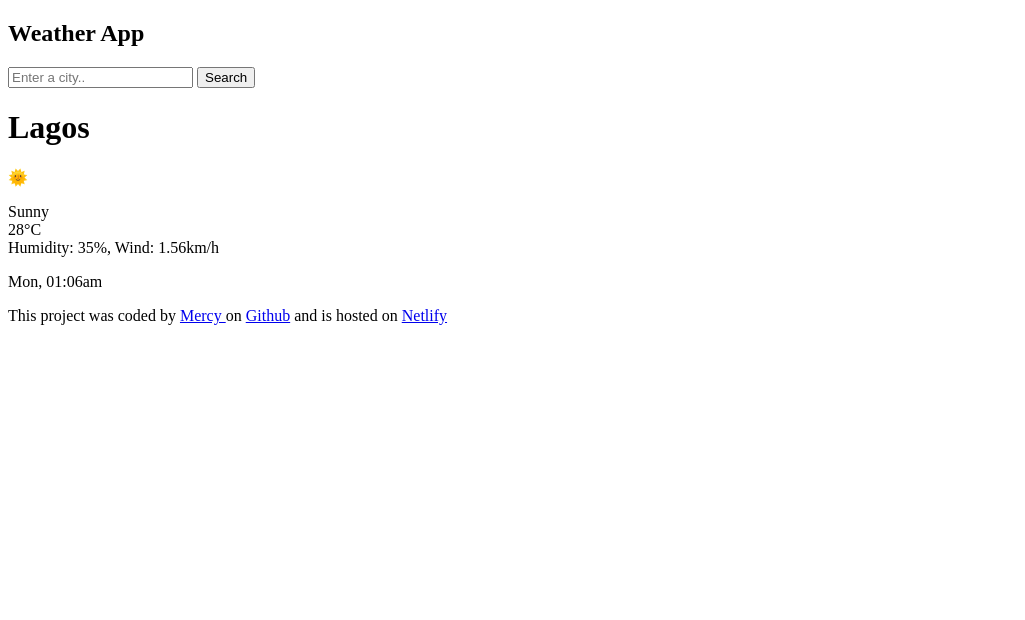
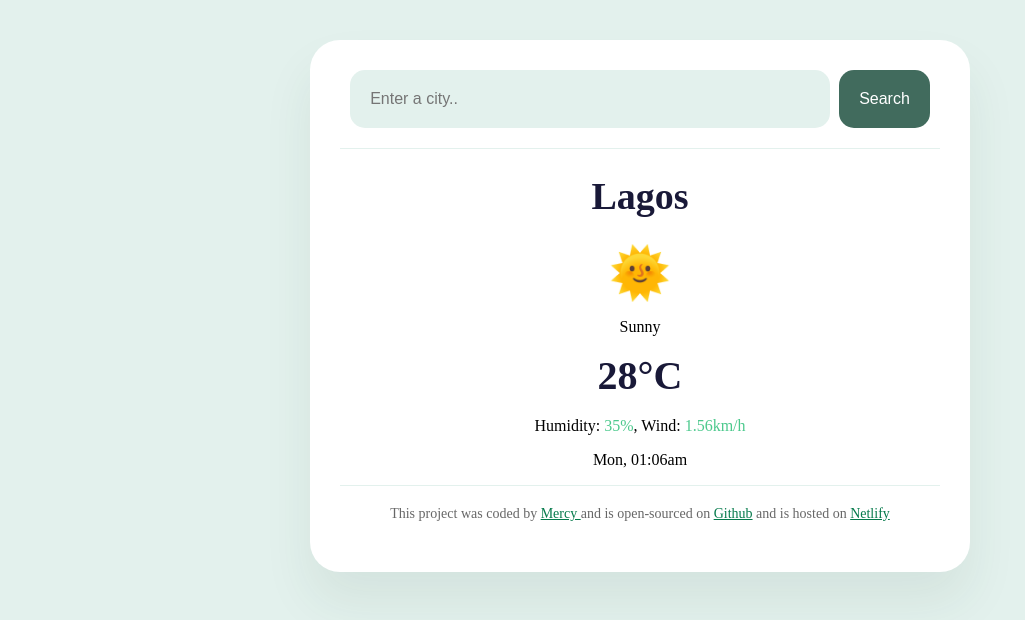
Before and after one commit to OkMercy/my-weather-site, a plain HTML site: page index.html in a window 1280 px wide. Shown: the whole page, without its empty margins (0-1025 px from the left). Drawn offline with Linux system fonts and the light colour scheme; a web font is replaced by a local one.

Commit message:
Aded thCSS and modified some HTML

```diff
--- a/index.html
+++ b/index.html
@@ -5,29 +5,38 @@
     <meta charset="UTF-8">
     <meta name="viewport" content="width=device-width, initial-scale=1.0">
     <title>My Weather Site</title>
+    <link rel="stylesheet" href="src\style.css">
+    <link rel="preconnect" href="https://fonts.googleapis.com">
+    <link rel="preconnect" href="https://fonts.gstatic.com" crossorigin>
+    <link
+        href="https://fonts.googleapis.com/css2?family=Platypi:ital,wght@0,300..800;1,300..800&family=Roboto:wght@100;300;400;500;700;900&display=swap"
+        rel="stylesheet">
 </head>
 
 <body>
+    <div class=" weather-app-container">
         <header>
-        <h2> Weather App</h2>
+
             <form>
-            <input type="search" placeholder="Enter a city.." required>
-            <input type="submit" value="Search">
+                <input type="search" placeholder="Enter a city.." required class="search-input">
+                <input type="submit" value="Search" class="search-button">
             </form>
         </header>
         <main>
-        <h1> Lagos</h1>
-        🌞
+            <h1 class="weather-city"> Lagos</h1>
+            <div class="weather-icon">🌞</div>
             <p>Sunny <br>
-            28°C <br>
-            Humidity: 35%, Wind: 1.56km/h
+            <div class="weather-temperature">28°C </div><br>
+            Humidity: <span class="important-data">35%</span>, Wind: <span class="important-data">1.56km/h</span>
             </p>
             <p> Mon, 01:06am</p>
         </main>
-    <footer>This project was coded by <a href="https://github.com/OkMercy" target="_blank"> Mercy </a> on <a
-            href="https://github.com/OkMercy/my-weather-site" target='_blank'>Github</a> and is hosted on
+        <footer>This project was coded by <a href="https://github.com/OkMercy" target="_blank"> Mercy </a> and is
+            open-sourced on <a href="https://github.com/OkMercy/my-weather-site" target='_blank'>Github</a> and is
+            hosted on
             <a href="https://incomparable-cocada-c726d8.netlify.app/" target="_blank">Netlify</a>
         </footer>
+    </div>
 </body>
 
 </html>
--- /dev/null
+++ b/src/style.css
@@ -0,0 +1,59 @@
+body {
+  background-color: rgb(227, 241, 237);
+  text-align: center;
+  font-family: "Platypi", serif;
+}
+.weather-app-container {
+  background: white;
+  max-width: 600px;
+  margin: 40px auto;
+  box-shadow: 0 30px 50px rgba(40, 72, 46, 0.08);
+  border-radius: 30px;
+  padding: 30px 30px 50px 30px;
+}
+a {
+  color: rgb(5, 122, 75);
+}
+header {
+  padding-bottom: 20px;
+  border-bottom: 1px solid rgb(227, 241, 237);
+}
+.search-input {
+  background-color: rgb(227, 241, 237);
+  border: none;
+  width: 80%;
+  padding: 20px;
+  border-radius: 15px;
+  font-size: 16px;
+}
+
+.search-button {
+  background-color: rgb(65, 107, 93);
+  color: white;
+  border: none;
+  border-radius: 15px;
+  font-size: 16px;
+  padding: 20px;
+  margin-left: 5px;
+}
+.weather-city {
+  font-size: 38px;
+  color: rgb(25, 25, 56);
+}
+.weather-icon {
+  font-size: 50px;
+}
+.important-data {
+  color: rgba(40, 190, 118, 0.832);
+}
+.weather-temperature {
+  font-size: 40px;
+  font-weight: bold;
+  color: rgb(25, 25, 56);
+}
+footer {
+  padding-top: 20px;
+  border-top: 1px solid rgb(227, 241, 237);
+  color: rgba(0, 0, 0, 0.6);
+  font-size: 14px;
+}
```
Lines whose indentation alone changed are shown as unchanged.
